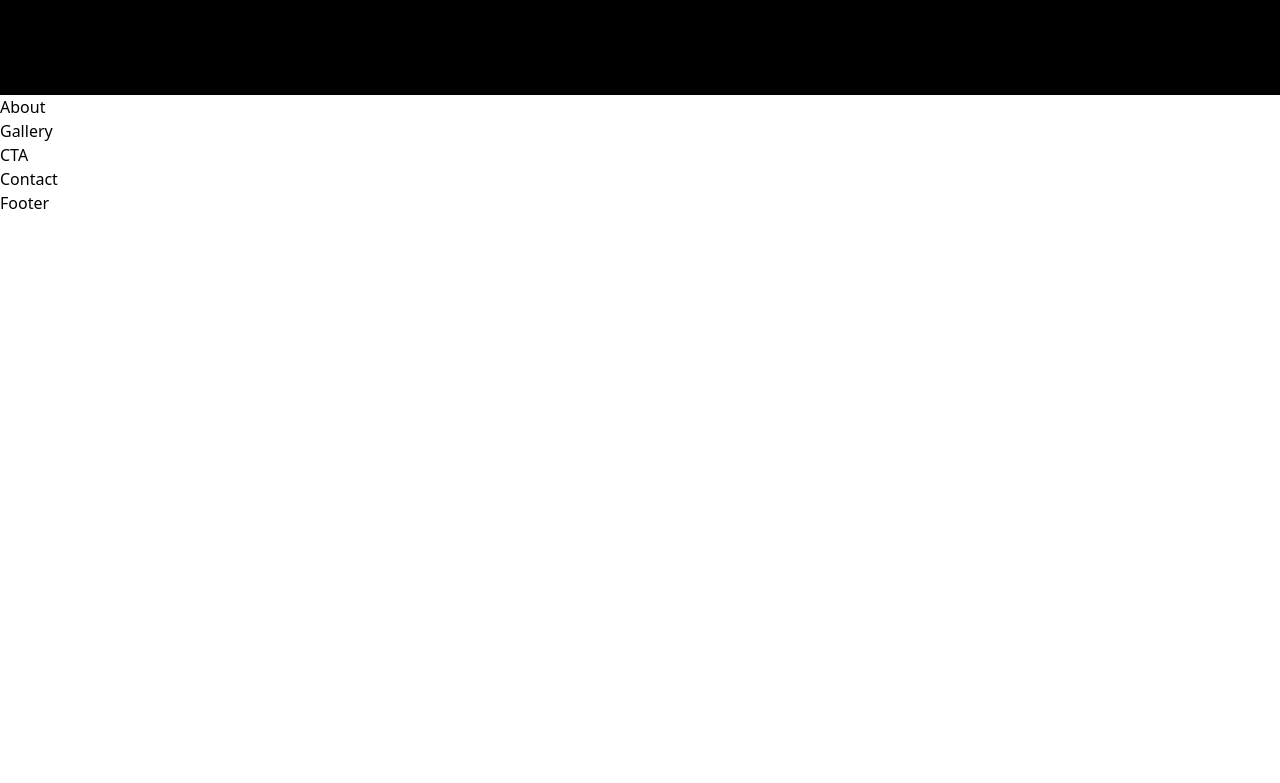
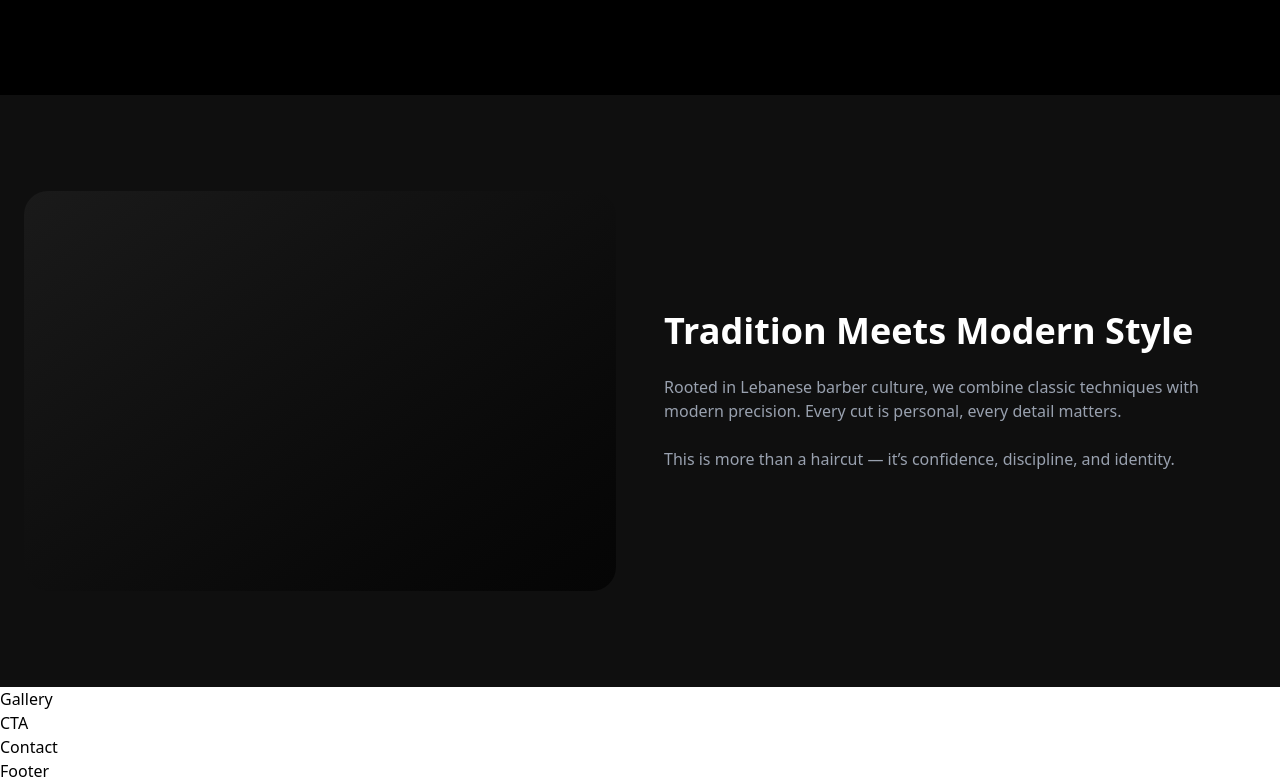
Before and after one commit to AdamAbdallah1/barber-demo, a React (Vite) app: page / in a window 1280 px wide. Shown: the part 1131-1914 px from the top of the page. Before the commit the page ends 1346 px from the top, so only its background shows below. Built offline with nearby package versions, Linux system fonts and the light colour scheme.

Commit message:
Creating about section

```diff
--- a/src/components/About.jsx
+++ b/src/components/About.jsx
@@ -1,8 +1,36 @@
-import React from 'react'
+import { motion } from "framer-motion"
 
-function About() {
+const About = () => {
   return (
-    <div>About</div>
+    <section id="about" className="bg-[#0f0f0f] py-24">
+      <div className="max-w-7xl mx-auto px-6 grid md:grid-cols-2 gap-12 items-center">
+        <motion.div
+          initial={{ opacity: 0, x: -30 }}
+          whileInView={{ opacity: 1, x: 0 }}
+          transition={{ duration: 0.6 }}
+          className="h-[400px] rounded-3xl bg-gradient-to-br from-[#1a1a1a] to-[#050505]"
+        />
+
+        <motion.div
+          initial={{ opacity: 0, x: 30 }}
+          whileInView={{ opacity: 1, x: 0 }}
+          transition={{ duration: 0.6 }}
+        >
+          <h2 className="text-white text-4xl font-bold mb-6">
+            Tradition Meets Modern Style
+          </h2>
+
+          <p className="text-gray-400 mb-6">
+            Rooted in Lebanese barber culture, we combine classic techniques
+            with modern precision. Every cut is personal, every detail matters.
+          </p>
+
+          <p className="text-gray-400">
+            This is more than a haircut — it’s confidence, discipline, and identity.
+          </p>
+        </motion.div>
+      </div>
+    </section>
   )
 }
 
```
